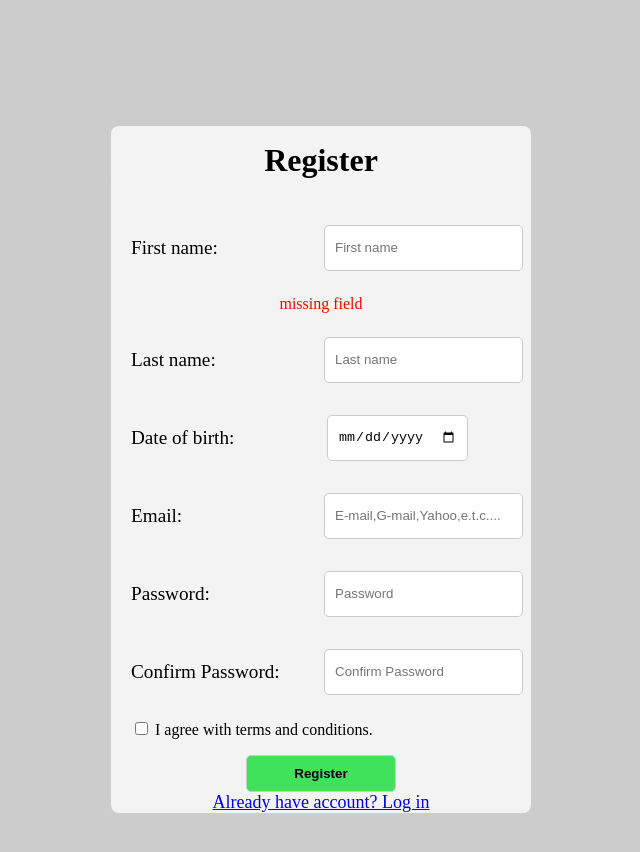
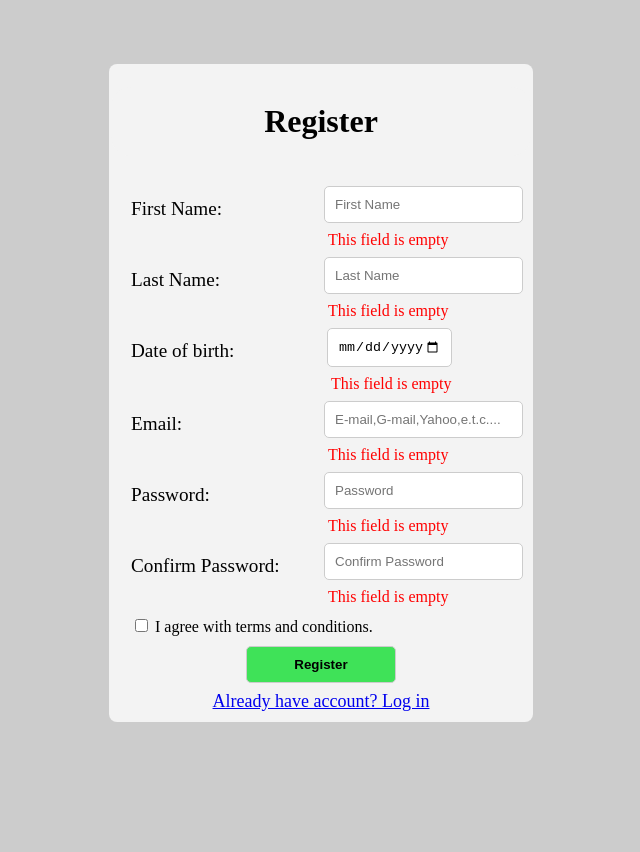
Before and after one commit to johnson-Omwoyo/project1, a plain HTML site: page Registrationform.html in a window 1280 px wide. Both pictures are taken after a click on the button "Register". Shown: the whole page, without its empty margins (319-959 px from the left). After the commit the page ends 800 px from the top, so only its background shows below. Drawn offline with Linux system fonts and the light colour scheme.

Commit message:
2 Files Changed
changed display position of errors
set a maximum date to 2014 jan

```diff
--- a/Registrationform.html
+++ b/Registrationform.html
@@ -10,9 +10,9 @@
 
         .form-container {
             width: 420px;
-            margin: 10% auto;
+            margin: 64px auto;
             text-align: center;
-            padding: 10;
+            padding: 2px;
             background-color: #f3f3f3;
             border-radius: 8px;
             align-items: center;
@@ -29,9 +29,10 @@
             padding: 10px;
             width: 48;
 
+
         }
 
-        .inputlabel {
+        .inputLabel {
             margin: 20px;
             font-weight: 500;
             font-size: larger;
@@ -68,11 +69,15 @@
             margin: auto;
             text-align: center;
             font-size: large;
+            margin: 8px auto;
 
         }
 
-        .error {
-            color: red
+        .Error {
+            color: red;
+            margin: 0px;
+            text-align: left;
+            margin-left: 12px;
         }
     </style>
 
@@ -80,60 +85,69 @@
 
 <body class="whole">
 
-    <form class="form-container" onkeyup="clearerror()">
+    <form class="form-container">
         <h1 class="classhead">Register</h1>
         <div class="inputfield">
-            <label for="firstname" class="inputlabel">First name:</label>
-            <input type="text" class="input" placeholder="First name" id="firstname">
+            <Label for="firstName" class="inputLabel" id="firstNameLabel">First Name:</Label>
+            <div>
+                <input type="text" class="input" placeholder="First Name" id="firstName"
+                    onkeyup="clearError('firstName')">
+                <p class="Error" id="firstNameError"></p>
+            </div>
 
-        </div>
-        <div>
-            <p class="error" id="firstnameerror"></p>
-        </div>
-        <div class="inputfield">
-            <label for="lastname" class="inputlabel">Last name:</label>
-            <input type="text" class="input" placeholder="Last name" id="lastname">
-        </div>
-        <div>
-            <p class="error" id="lastnameerror"></p>
-        </div>
-        <div class="inputfield">
-            <label for="dateofbirth" class="inputlabel">Date of birth:</label>
-            <input type="date" class="input" placeholder="DOB" id="dateofbirth">
-        </div>
-
-        <div>
-            <p class="error" id="dateofbirtherror"></p>
-        </div>
-        <div class="inputfield">
-            <label for="Email" class="inputlabel">Email:</label>
-            <input type="email" class="input" placeholder="E-mail,G-mail,Yahoo,e.t.c...." id="email"
-                autocomplete="gmail.com">
-        </div>
-        <div>
-            <p class="error" id="emailerror"></p>
         </div>
 
         <div class="inputfield">
-            <label for="Password" class="inputlabel">Password:</label>
-            <input type="password" class="input" placeholder="Password" id="pass1">
+            <Label for="lastName" class="inputLabel" id="lastNameLabel">Last Name:</Label>
+            <div>
+                <input type="text" class="input" placeholder="Last Name" id="lastName" onkeyup="clearError('lastName')">
+                <p class="Error" id="lastNameError"></p>
+            </div>
         </div>
 
-        <div>
-            <p class="error" id="pass1error"></p>
+        <div class="inputfield">
+            <Label for="dateofbirth" class="inputLabel" id="dateofbirthLabel">Date of birth:</Label>
+            <div>
+                <input type="date" class="input" placeholder="DOB" id="dateofbirth" onkeyup="clearError('dateofbirth')"
+                    max="2014-01-01">
+                <p class="Error" id="dateofbirthError"></p>
+            </div>
         </div>
+
+
         <div class="inputfield">
-            <label for="Confirm Password" class="inputlabel">Confirm Password:</label>
-            <input type="password" class="input" placeholder="Confirm Password" id="pass2">
+            <Label for="Email" class="inputLabel" id="emailLabel">Email:</Label>
+            <div>
+                <input type="email" class="input" placeholder="E-mail,G-mail,Yahoo,e.t.c...." id="email"
+                    onkeyup="clearError('email')">
+                <p class="Error" id="emailError"></p>
+            </div>
+
         </div>
-        <div>
-            <p class="error" id="pass2error"></p>
+
+        <div class="inputfield">
+            <Label for="Password" class="inputLabel" id="pass1Label">Password:</Label>
+            <div>
+                <input type="password" class="input" placeholder="Password" id="pass1" onkeyup="clearError('pass1')">
+                <p class="Error" id="pass1Error"></p>
+            </div>
         </div>
+
+
+        <div class="inputfield">
+            <Label for="Confirm Password" class="inputLabel" id="pass2Label">Confirm Password:</Label>
+            <div>
+                <input type="password" class="input" placeholder="Confirm Password" id="pass2"
+                    onkeyup="clearError('pass2')">
+                <p class="Error" id="pass2Error"></p>
+            </div>
+        </div>
+
         <div class="terms">
             <input type="checkbox" id="terms"> I agree with terms and conditions.
         </div>
         <div>
-            <p class="error" id="termserror"></p>
+            <p class="Error" id="termsError"></p>
         </div>
         <div>
             <button type="button" class="registerbutton" onclick="Checkreg()">Register</button>
@@ -145,35 +159,35 @@
 </body>
 <script>//used onclick on submit didnt work for me..
     function Checkreg() {
-        var firstname = document.getElementById('firstname').value;
-        var lastname = document.getElementById('lastname').value;
+        var firstName = document.getElementById('firstName').value;
+        var lastName = document.getElementById('lastName').value;
         var dateofbirth = document.getElementById('dateofbirth').value;
         var email = document.getElementById('email').value;
         var pass1 = document.getElementById('pass1').value;
         var pass2 = document.getElementById('pass2').value;
         var terms = document.getElementById('terms').value
-        //errormessage fields declaration
-        var firstnameerror = document.getElementById("firstnameerror");
-        var lastnameerror = document.getElementById("lastnameerror");
-        var dateofbirtherror = document.getElementById("dateofbirtherror");
-        var emailerror = document.getElementById("emailerror");//how can i make user to enter email format only?
-        var pass1error = document.getElementById("pass1error");
-        var pass2error = document.getElementById("pass2error");
-        var termserror = document.getElementById("termserror")
+        //Errormessage fields declaration
+        var firstNameError = document.getElementById("firstNameError");
+        var lastNameError = document.getElementById("lastNameError");
+        var dateofbirthError = document.getElementById("dateofbirthError");
+        var emailError = document.getElementById("emailError");//how can i make user to enter email format only?
+        var pass1Error = document.getElementById("pass1Error");
+        var pass2Error = document.getElementById("pass2Error");
+        var termsError = document.getElementById("termsError")
 
-        if (firstname === "" || lastname === "" || dateofbirth === "" || email === "" || pass1 === "" || pass2 === "" || terms === "") {
-            if (firstname === "") { firstnameerror.textContent = "missing field"; }
-            else if (lastname === "") { lastnameerror.textContent = "missing field"; }
-            else if (dateofbirth === "") { dateofbirtherror.textContent = "missing field"; }//could'nt avoid future date insert
-            else if (email === "") { emailerror.textContent = "missing field"; }
-            else if (pass1 === "") { pass1error.textContent = "missing field"; }
-            else if (pass2 === "") { pass2error.textContent = "missing field"; }
-            else if (terms === "") { termserror.textContent = "You have to agree with terms and conditions"; }//couldn't read from the checkbox
-            else { pass2error.textContent = "Missing field"; }
+        if (firstName === "" || lastName === "" || dateofbirth === "" || email === "" || pass1 === "" || pass2 === "" || terms === "") {
+            if (firstName === "") { firstNameError.textContent = "This field is empty"; }
+            if (lastName === "") { lastNameError.textContent = "This field is empty"; }
+            if (dateofbirth === "") { dateofbirthError.textContent = "This field is empty"; }//could'nt avoid future date insert
+            if (email === "") { emailError.textContent = "This field is empty"; }
+            if (pass1 === "") { pass1Error.textContent = "This field is empty"; }
+            if (pass2 === "") { pass2Error.textContent = "This field is empty"; }
+            if (terms === "") { termsError.textContent = "You have to agree with terms and conditions"; }//couldn't read from the checkbox
+
         } else {
-            if (pass1 != pass2) { pass1error.textContent = "passwords dont match"; }
+            if (pass1 != pass2) { pass1Error.textContent = "passwords dont match"; }
             else {
-                alert('firstname:' + firstname + '  lastname:' + lastname + '  is registerd succesfully');
+                alert('firstName:' + firstName + '  lastName:' + lastName + '  is registerd succesfully');
                 window.location.href = "Login page.html";
             }
         }
@@ -184,23 +198,10 @@
     function backtologin() {
         window.location.href = "Login page.html";
     }
-    function clearerror() {
-        var firstnameerror = document.getElementById("firstnameerror");
-        var lastnameerror = document.getElementById("lastnameerror");
-        var dateofbirtherror = document.getElementById("dateofbirtherror");
-        var emailerror = document.getElementById("emailerror");
-        var pass1error = document.getElementById("pass1error");
-        var pass2error = document.getElementById("pass2error");
-
-
-        firstnameerror.textContent = "";
-        lastnameerror.textContent = "";
-        dateofbirtherror.textContent = "";
-        emailerror.textContent = "";
-        pass1error.textContent = "";
-        pass2error.textContent = "";
-
-
+    function clearError(fieldName) {
+        ErrorField = document.getElementById(fieldName + "Error")
+        LabelField = document.getElementById(fieldName + "Label")
+        ErrorField.textContent = "";
 
     }
 </script>
```
Also changed, not shown: Login page.html (+38 -23 lines).
